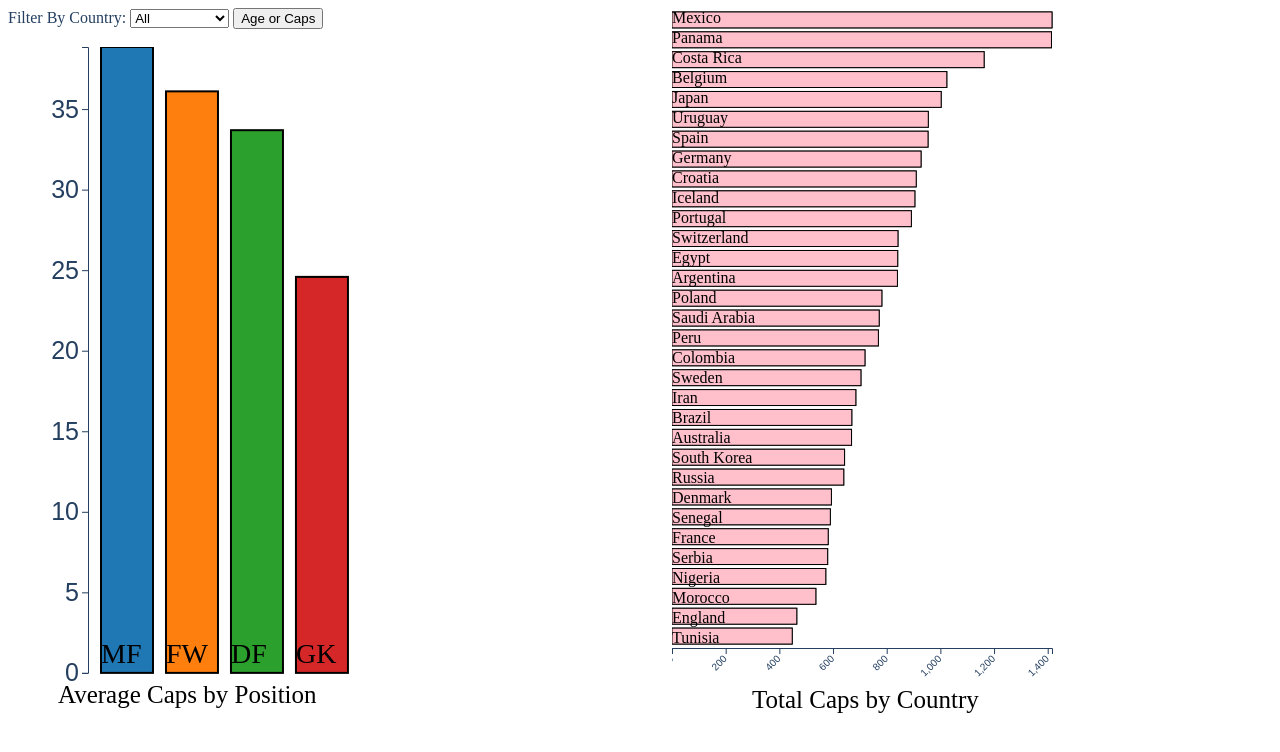
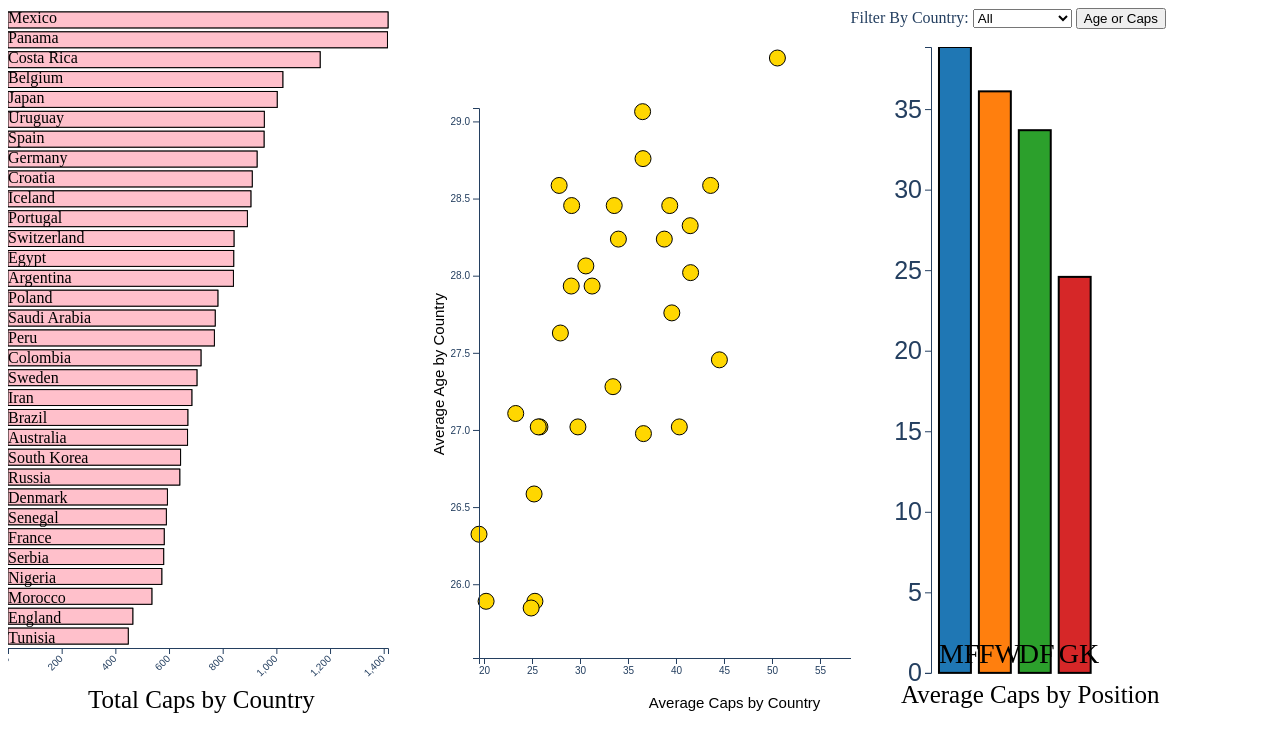
Before and after one commit to vthr2/D3-Visualisation, a plain HTML site: page htmlside.html in a window 1280 px wide. Drawn offline with nearby package versions, Linux system fonts and the light colour scheme.

Commit message:
Added new plot

```diff
--- a/cssside.css
+++ b/cssside.css
@@ -7,10 +7,21 @@ div
 	width: 600px;
 	height: 1200px;
 }
+.column {
+  float: left;
+  width: 33.33%;
+}
+
+/* Clear floats after the columns */
+.row:after {
+  content: "";
+  display: table;
+  clear: both;
+}
 
 #myDiv{
 
-	width: 800px;
+	width: 1200px;
 	height: 600px;
 	margin-top: 20px;
 	margin-bottom: 20px;
@@ -19,10 +30,13 @@ div
 
 }
 
+#myDiv3{
+	margin-bottom: 1000px;
+}
 
 #myDiv2{
 
-	width: 800px;
+	width: 1200px;
 	height: 600px;
 	margin-top: 20px;
 	margin-bottom: 20px;
@@ -31,6 +45,13 @@ div
 
 }
 
+#myDiv3{
+
+ 	position: fixed;
+    bottom: 0;
+    right: 0;
+
+}
 
 svg{
 	width: 100%;
--- a/htmlside.html
+++ b/htmlside.html
@@ -11,10 +11,14 @@
 </head>
 
 <body>
-	<div id =  " MyDiv" style="float:right;" >
+
+	<div id =  " MyDiv" class = "column" >
 		<svg id = "MySVG"></svg>
 	</div>
-	<div id =  "MyDiv2">
+	<div id =  " MyDiv3"class = "column">
+		<svg id = "MySVG3"></svg>
+	</div>
+	<div id =  "MyDiv2"class = "column">
 			<span>Filter By Country:</span>
 			<select id = "dropDownList">
 			<option value = "All">All</option>
@@ -26,6 +30,7 @@
 
 	</div>
 
+
  <script src="scriptside.js"></script>
 </body>
 </html>
--- a/scriptside.js
+++ b/scriptside.js
@@ -13,7 +13,9 @@ var mySVG2 = d3.select("#MySVG2"); //Second graph
 var mySVG3 = d3.select("#MySVG3"); //Thrid Graph
 var margin = 80;					//Margin for second graph
 var width = document.getElementById("MySVG2").clientWidth/1.7;
+
 var height = document.getElementById("MySVG2").clientHeight/1.7;
+
 var categoricalScale = d3.scaleOrdinal(d3.schemeCategory10); //Colour palate
 var counter = 0;
 //Set scales for x and y
@@ -123,6 +125,10 @@ d3.csv(dataPath) //Read in Data
 			return d3.descending(a.value,b.value)
 		})
 
+		nestedData4.sort(function(a,b){
+			return d3.descending(a.value.cap,b.value.cap)
+		})
+
 
 	//Adjust height,width of chart 1
 		var margin1 = {top: 20, right: 30, bottom: 40, left: 90}
@@ -228,117 +234,116 @@ d3.csv(dataPath) //Read in Data
 
 
 		// graph 3
-		var width2 = 800;
-		var height2 = 600;
-		var margin2 = 100;
+		//var margin2 = {top: 200, right: 30, bottom: 40, left: 50}
+		//var width2 = 500 - margin2.left - margin2.right;
+		//var height = 700 - margin2.top - margin2.bottom;
+
+
+		var width2 = 600;
+		var height2 = 650;
+		var margin2 = 50;
+
+
+		//Find min/max values for avg age and caps
+		var capsExtent = d3.extent(nestedData4,function(d)
+		{
+			return parseFloat(d.value.cap);
+		})
+
+		var ageExtent = d3.extent(nestedData4,function(d)
+		{
+			return parseFloat(d.value.age);
+		})
+
+		console.log(capsExtent);
+
+		//calculate scale function and define axis
+		var xScale3 = d3.scaleLinear()
+			.range([margin2,width2-margin2])
+			.domain([capsExtent[0],capsExtent[1]+10])
+
+		var yScale3 = d3.scaleLinear()
+			.range([height2-margin2,margin2])
+			.domain(ageExtent);
+		//Define axis using the scales
+		var xAxis = d3.axisBottom(xScale3);
+	  	var yAxis = d3.axisLeft(yScale3);
+		//Define the scatterplot with width and height
+		var scatterPlot = mySVG3.attr("width",width2)
+							.attr("height",height2)
+
+		//ADD SCATTERPLOT BY DRAWING CIRCLES AT LOCATION OF CAP AND AGE
+		scatterPlot.selectAll("circle")
+			.data(nestedData4)
+			.enter()
+			.append("circle")
+				.attr("cx",function(d){
+					return xScale3(parseFloat(d.value.cap))
+				})
+				.attr("cy", function(d){
+					return yScale3(parseFloat(d.value.age))
+				})
+				.attr("r",8)
+				.on("mouseover", function(d,i){ //ADD HOVER EFFECT, when we hover over total caps are displayed and color changes
+					console.log(this);
+					d3.select(this)
+						.style("fill","#FFFF66")
+					mySVG3.append("text")
+						.attr("class","tooltip")
+						.text(d.key)
+						.attr("x",xScale3(parseFloat(d.value.cap))+10)
+						.attr("y",yScale3(parseFloat(d.value.age))+10);
+					mySVG.append("text")
+						.attr("class","tooltip")
+						.attr("x",150)
+						.attr("y",15+i*20)
+						.text("Total Caps: "+parseInt(d.value.cap*23)) //Each team has 23 players so this is easiest way
+
+
+				})
+				.on("mouseout",function(d){ //When we hover out of area it goes back to regular color and does not display country
+					d3.select(this)
+						.style("fill", "gold")
+
+					d3.selectAll(".tooltip")
+						.remove();
+				})
+				.attr("fill", "gold")
+				.attr("stroke","black")
+		//Add axis to SVG
+
+		mySVG3.append("g")
+			.attr("class", "x axis")
+			.attr("transform", "translate(0,"+height2+")")
+			.call(xAxis);
+
+		//Add axis to SVG
+		mySVG3.append("g")
+			.append("g")
+			.attr("class", "y axis")
+			.attr("transform", "translate(50,"+margin2+")")
+			.call(yAxis)
+
+		d3.select(".x.axis")
+			.append("text")
+				.text("Average Caps by Country")
+				.style("fill","black")
+				.style("font-size", "15px")
+				.attr("x",(width2-margin2)/1.8)
+				.attr("y",margin2);
+
+		d3.select(".y.axis")
+			.append("text")
+				.text("Average Age by Country")
+				.style("fill","black")
+				.attr("transform","rotate(-90,0,"+(margin2-15)+") translate(" + (-200)+",0)")
+				.style("font-size", "15px")
 
 
 
 
-		mySVG3.attr("width", width2 + margin2)
-			.attr("height", height2 + margin2);
 
-		//we want the extent of all data, so we work with the un-nested data set
-		var countryExtent = d3.extent(data, function(d){
-										return d.team;
-		})
 
-		var xScale2 = d3.scaleTime()
-							.domain(countryExtent)
-							.range([0, width2]);
-
-		//extraction of just the counts from the nested data
-		var leafValues = new Array();
-		nestedData4.forEach(function(d){	//countries
-									leafValues.push(d.value);
-		})
-		console.log(leafValues);
-
-		//so for cap counts by country extent, we work with the leafValues array
-		var sumExtent = d3.extent(leafValues, function(d){
-												return parseInt(d);
-		})
-
-		var yScale2 = d3.scaleLinear()
-							.domain(sumExtent)
-							.range([height2, 0]);
-
-		var x_axis2 = d3.axisBottom(xScale2);
-		var y_axis2 = d3.axisLeft(yScale2);
-
-		mySVG3.append("g")
-			.attr("class", "x axis")
-			.attr("transform", "translate(" + margin2 +"," + height2 + ")")
-			.selectAll("text")
-				.style("text-anchor", "end")
-				.attr("dx", "-.8em")
-				.attr("dy", ".15em")
-				.attr("transform", "rotate(-65)");
-
-		mySVG3.append("g")
-			.attr("class", "y axis")
-			.attr("transform", "translate(" + margin2 + ",0)")
-			.call(y_axis2);
-
-		//define line generator
-		var line = d3.line()
-						.x(function(d){
-							//x values on the line are defined by the xScale function
-							return margin2 + xScale2(new team(d.key));
-						})
-						.y(function(d){
-							//y values on the line are defined by the yScale function
-							return yScale2(parseInt(d.cap));
-		});
-
-		var meanCap = nestedData4;
-		console.log(meanCap)
-		//var meanAge = nestedData4[1];
-
-		//call line generator with the data for meanCap
-		mySVG3.append("path")
-				.datum(meanCap.values)
-				.attr("class", "line meanCap")
-				.attr("d", line);
-
-		//call line generator with the data for meanAge
-		//mySVG3.append("path")
-		//		.datum(meanAge.values)
-		//		.attr("class", "line meanAge")
-		//		.attr("d", line);
-
-		//mySVG3.selectAll(".circleAge")
-		//		.data(meanAge.values)
-		//		//.enter()
-		//		.append("circle")
-		//			.attr("class", "circleAge")
-		//			.attr("cx", function(d){
-		//						return margin2 + xScale2(new team(d.key));
-		//			})
-		//			.attr("cy", function(d){
-		//						return yScale2(parseInt(d.value));
-		//			})
-		//			.attr("r", 2);
-
-		mySVG3.selectAll(".circleCap")
-				.data(meanCap.values)
-				.enter()
-				.append("circle")
-					.attr("class", "circleCap")
-					.attr("cx", function(d){
-								return margin2 + xScale2(new team(d.key));
-					})
-					.attr("cy", function(d){
-								return yScale2(parseInt(d.value));
-					})
-					.attr("r", 2);
-
-			//Add title to plot
-			mySVG3.append("text")
-				.attr("x", width1-300)
-				.attr("y",height1+60)
-				.style("font-size", "25px")
-				.text("Avg Caps and Age by Country");
 
 
 		//Add dropdown list to filter based on country and populate drop down list
```
